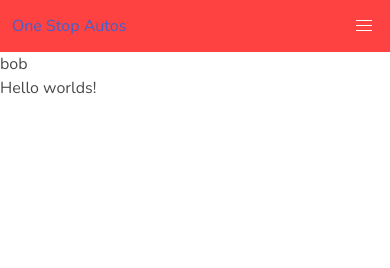
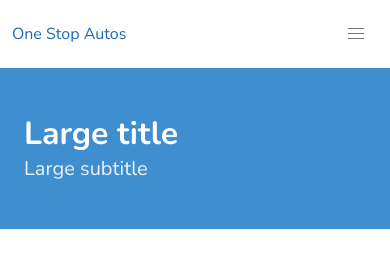
Before and after one commit to woozay/car-service, a Gatsby site: page / in a window 390 px wide. Built offline with nearby package versions, Linux system fonts and the light colour scheme; Gatsby itself is replaced by a stand-in of ours.

Commit message:
added neutral colours and mobile nav

```diff
--- a/src/components/navbar.js
+++ b/src/components/navbar.js
@@ -1,26 +1,30 @@
-import React from "react"
+import React, { useState } from "react"
 import { Link } from "gatsby";
 
-export default () => (
-    <nav class="navbar" role="navigation" aria-label="main navigation">
+export default () => {
+    const [navbarActive, setNavbarActive] = useState(false);
+
+    return <nav class="navbar" role="navigation" aria-label="main navigation">
+        <div class="container">
             <div class="navbar-brand">
                 <a class="navbar-item" href="https://bulma.io">
                     <p>One Stop Autos</p>
                 </a>
 
-            <a role="button" class="navbar-burger burger" aria-label="menu" aria-expanded="false" data-target="navbarBasicExample">
+                <a role="button" class="navbar-burger burger" aria-label="menu" aria-expanded="false" data-target="navbarBasicExample" onClick={() => setNavbarActive(!navbarActive)}>
                     <span aria-hidden="true"></span>
                     <span aria-hidden="true"></span>
                     <span aria-hidden="true"></span>
                 </a>
             </div>
 
-        <div id="navbarBasicExample" class="navbar-menu">
-            <div class="navbar-start">
+            <div id="navbarBasicExample" className={"navbar-menu " + (navbarActive ? 'is-active' : '')} >
+                <div class="navbar-end">
                     <Link className="navbar-item" activeClassName="is-active" to="/">Home</Link>
                     <Link className="navbar-item" activeClassName="is-active" to="/about">About</Link>
                     <Link className="navbar-item" activeClassName="is-active" to="/contact">Contact</Link>
                 </div>
             </div>
+        </div>
     </nav>
-)
+}
--- a/src/components/style.scss
+++ b/src/components/style.scss
@@ -7,11 +7,14 @@ $family-sans-serif: "Nunito", sans-serif;
 $red: #fe4141;
 $white: #fff;
 $black: #000;
+$blue: #1E69B8;
+$ligt-grey: #777;
 
 $navbar-item-active-background-color: $white;
-$navbar-item-color: $white;
-$navbar-item-active-color: $black;
-$navbar-background-color: $red;
+$navbar-item-color: $ligt-grey;
+$navbar-item-active-color: $blue;
+$navbar-background-color: $white;
+$navbar-height: 4.25rem;
 
 
 @import '../../node_modules/bulma/bulma.sass';
--- a/src/pages/index.js
+++ b/src/pages/index.js
@@ -4,7 +4,13 @@ import Layout from "../components/layout"
 
 export default () => (
     <Layout>
-        <Header text="home"/>
-        <div>Hello worlds!</div>
+        <section class="hero is-info is-medium">
+            <div class="hero-body">
+                <div class="container">
+                    <h1 class="title">Large title</h1>
+                    <h2 class="subtitle">Large subtitle</h2>
+                </div>
+            </div>
+        </section>
     </Layout>
 )
```
Lines whose indentation alone changed are shown as unchanged.
